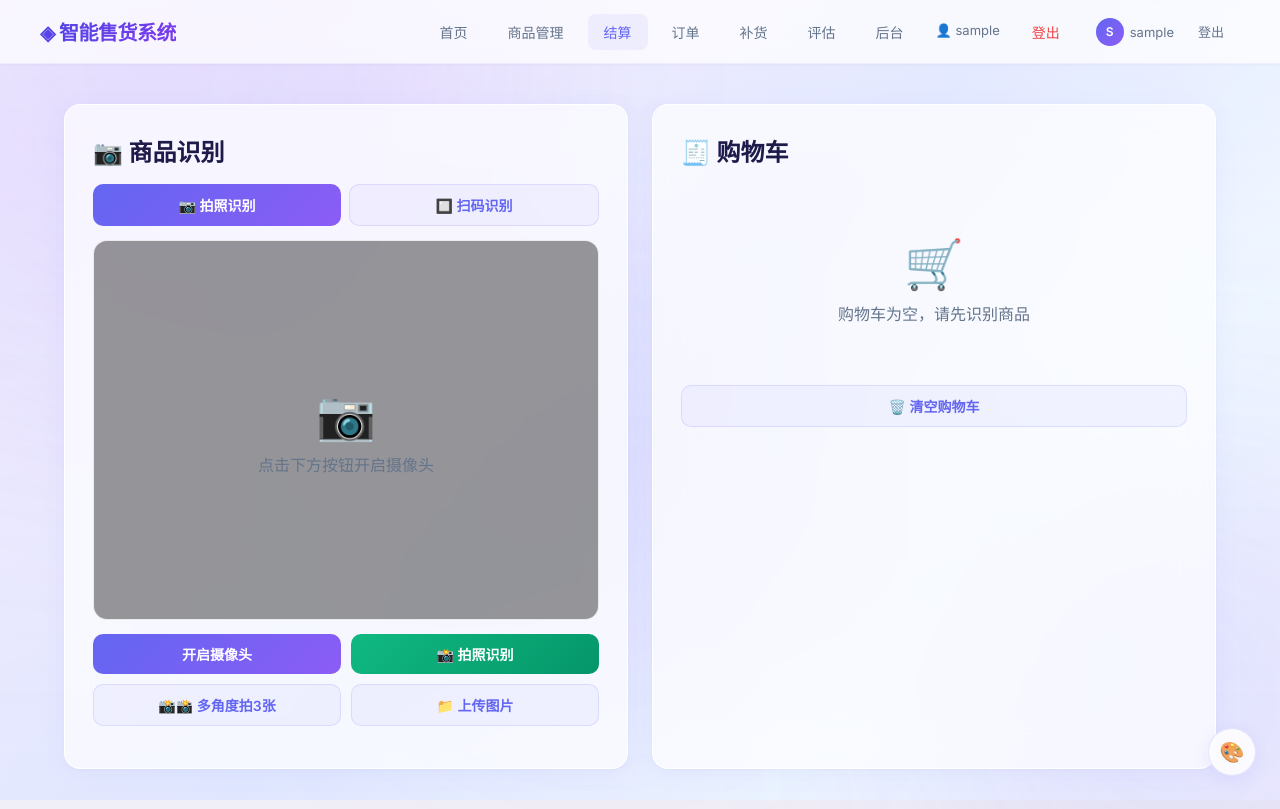
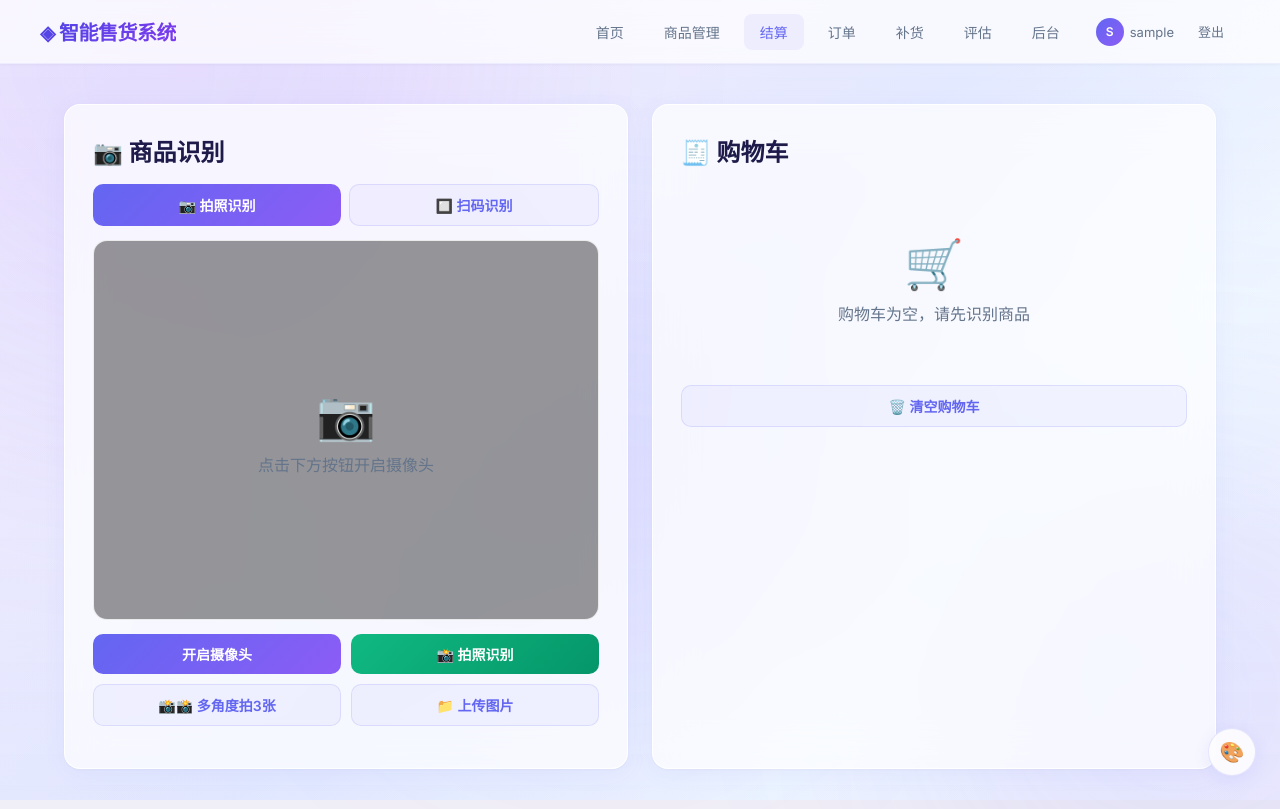
Before and after one commit to hutuyuy/vending-system, a Django app: page /checkout/ in a window 1280 px wide. Run offline with Django 5.2, Linux system fonts and the light colour scheme; the visitor is signed in with stand-in values (Sample User, id 1).

Commit message:
fix: 修复导航栏管理员账号重复显示

```diff
--- a/templates/recognition/base.html
+++ b/templates/recognition/base.html
@@ -214,10 +214,6 @@
             <a href="{% url 'recognition:evaluation' %}" class="{% if request.resolver_match.url_name == 'evaluation' %}active{% endif %}">评估</a>
             <a href="/admin/">后台</a>
             {% if user.is_authenticated %}
-            <span style="color:var(--text-muted); font-size:13px; padding:8px 8px;">👤 {{ user.username }}</span>
-            <a href="{% url 'recognition:logout' %}" style="color:#ef4444;">登出</a>
-            {% endif %}
-            {% if user.is_authenticated %}
             <span style="margin-left:12px;font-size:13px;color:var(--text-muted);display:inline-flex;align-items:center;gap:6px;">
                 <span style="display:inline-flex;align-items:center;justify-content:center;width:28px;height:28px;border-radius:50%;background:linear-gradient(135deg,#6366f1,#8b5cf6);color:#fff;font-size:12px;font-weight:600;">{{ user.username|first|upper }}</span>
                 <span>{{ user.username }}</span>
```
